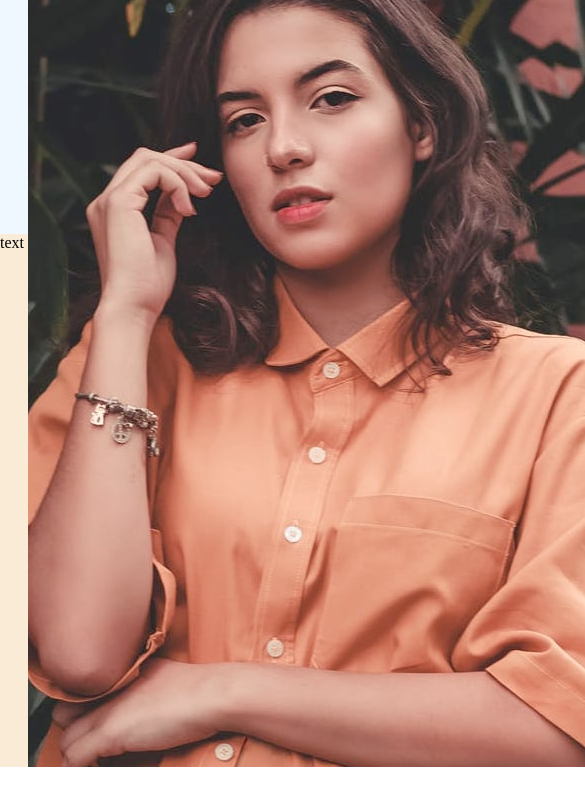
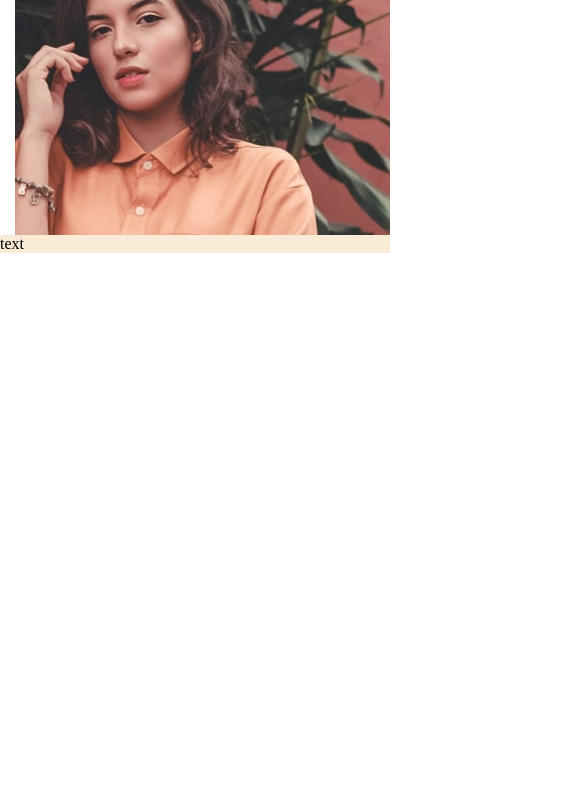
Before and after one commit to HernanChoquo161Dev/CSS-Grid-BaseApparelComingSoon, a plain HTML site: page index.html in a window 390 px wide. Shown: the part 33-844 px from the top of the page, 585 px wide, since content can reach past the window. Drawn offline with Linux system fonts and the light colour scheme.

Commit message:
fix mistake img - CSS

```diff
--- a/style.css
+++ b/style.css
@@ -11,6 +11,7 @@
   grid-template-rows: repeat(3, 1fr);
 
   width: 100vw;
+  max-height: 100vh;
 }
 .item-logo {
   background-color: aliceblue;
@@ -23,17 +24,44 @@
   grid-row: 2 / 4;
 }
 .item-image {
-  display: block;
-
   background-color: aquamarine;
   grid-column: 2 / 3;
   grid-row: 1 / 4;
 
   justify-self: end;
+
+  overflow: hidden;
 }
 .item-image img {
   display: block;
   width: 100%;
+  height: 100%;
+  object-fit: contain;
+}
 
-  object-fit: cover;
+@media screen and (max-width: 768px) {
+  .container {
+    display: grid;
+    grid-template-columns: 1fr;
+    grid-template-rows: max-content;
+
+    height: auto;
+  }
+  .item-logo {
+    grid-column: 1 / 2;
+    grid-row: 1 / 2;
+  }
+  .item-text {
+    grid-column: 1 / 2;
+    grid-row: 3 / 4;
+  }
+  .item-image {
+    grid-column: 1 / 2;
+    grid-row: 2 / 3;
+  }
+  .item-image img {
+    content: url(./hero-mobile.jpg);
+
+    object-fit: cover;
+  }
 }
```
